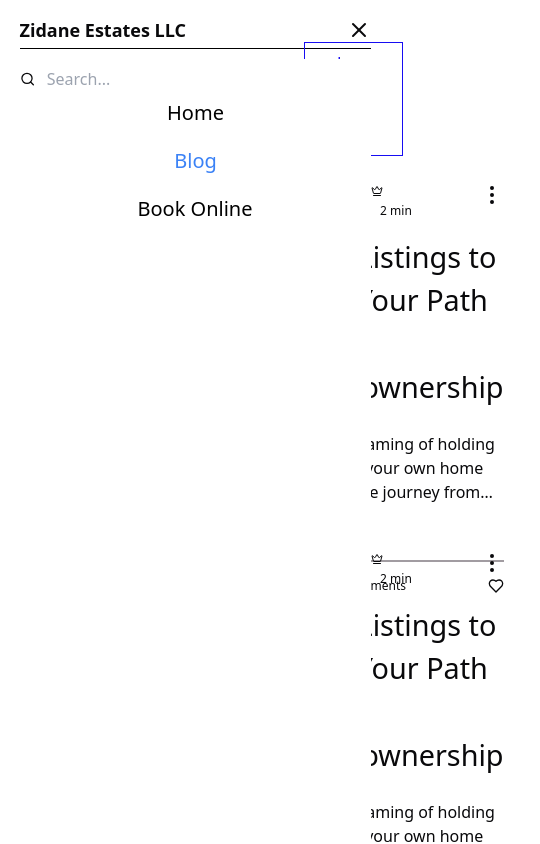
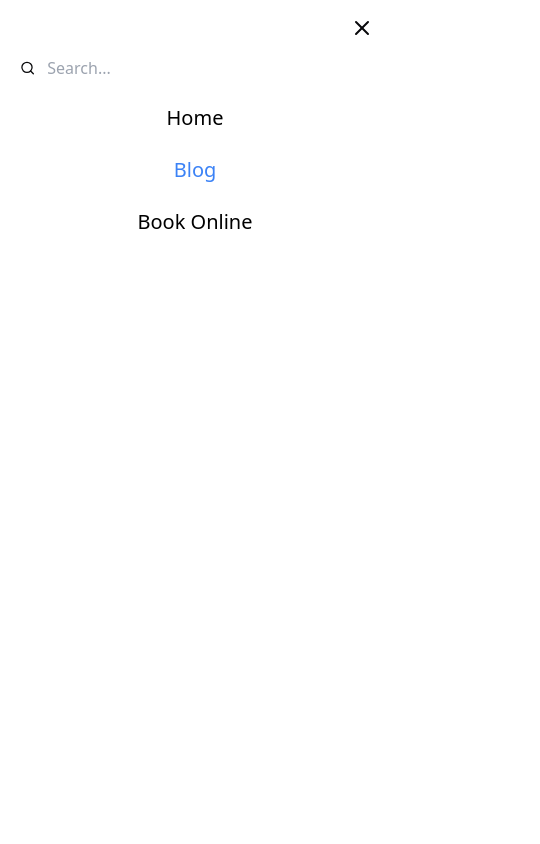
Before and after one commit to Faisal-pixel/zidane-estates-llc, a Next.js app: page /blog in a window 390 px wide. Both pictures are taken after a click on the element 358 px from the left and 30 px from the top of the page. Shown: the top 844 px of the page, 540 px wide, since content can reach past the window. Built offline with nearby package versions, Linux system fonts and the light colour scheme.

Commit message:
responsive

```diff
--- a/src/app/blog/page.tsx
+++ b/src/app/blog/page.tsx
@@ -11,11 +11,11 @@ type Props = {};
 const page = (props: Props) => {
   const [heart, setHeart] = useState(false);
   return (
-    <section id="all-posts" className="mx-[14rem]">
-      <div className="flex justify-between px-5 h-[5rem]">
+    <section id="all-posts" className="md:mx-[14rem]">
+      <div className="flex justify-between px-5 py-2 bg-[rgb(23,13,242)]">
         <div className="w-auto">
           <div className="h-full flex items-center">
-            <span>All Posts</span>
+            <span className="text-white">Blog</span>
           </div>
         </div>
 
@@ -24,16 +24,16 @@ const page = (props: Props) => {
             href=""
             className="inline-block px-8 py-2 border border-[rgb(23,13,242)]"
           >
-            <span className="text-[rgb(23,13,242)]">Log in/ Sign Up</span>
+            <span className="text-white md:text-[rgb(23,13,242)]">Log in/ Sign Up</span>
           </Link>
         </div>
       </div>
 
       <div className="">
-        <div className="flex flex-col gap-y-7 mt-5 w-[90%] mx-auto">
+        <div className="flex flex-col gap-y-7 md:mt-5 md:w-[90%] md:mx-auto">
           {[1, 2, 3].map((_, index) => (
-            <div className="flex max-h-[21.25rem]">
-              <div className="basis-1/2">
+            <div className="flex flex-col md:max-h-[21.25rem] md:flex-row">
+              <div className="basis-1/2 h-10">
                 <Image
                   src={KeyImg}
                   alt="form-listings-to-key-img"
--- a/src/app/book-online/page.tsx
+++ b/src/app/book-online/page.tsx
@@ -37,13 +37,13 @@ export default function BookOnline() {
   ];
 
   return (
-    <div className="mx-[278px]">
+    <div className="w-[80%] mx-auto md:w-full md:mx-[278px]">
       <div className="container mx-auto py-12">
-        <h1 className="text-3xl font-bold text-center mb-10">Our Services</h1>
+        <h1 className="text-3xl text-center mb-10">Our Services</h1>
 
         <div className="grid md:grid-cols-3 sm:grid-cols-1 gap-8">
           {services.map((service) => (
-            <div key={service.id} className="bg-white rounded-lg shadow-md overflow-hidden">
+            <div key={service.id} className="bg-white border border-gray-400 shadow-md overflow-hidden">
               <Image
                 src={service.image}
                 alt={service.title}
--- a/src/app/layout.tsx
+++ b/src/app/layout.tsx
@@ -27,7 +27,7 @@ export default function RootLayout({
   return (
     <html lang="en">
       <body
-        className={`max-w-[90%] mx-auto pt-4`}
+        className={`md:max-w-[90%] mx-auto pt-4`}
       >
         <Navbar />
         {children}
--- a/src/app/page.tsx
+++ b/src/app/page.tsx
@@ -30,7 +30,7 @@ const cards: LCard[] = [
   },
 ];
 
-const headingTextStyle = "pl-[0.7rem] mt-16 mb-14 text-[64px]";
+const headingTextStyle = "text-[40px] text-center pl-[0.7rem] mt-16 mb-14 md:text-[64px] md:text-left";
 
 export default function Home() {
   return (
--- a/src/components/Footer.tsx
+++ b/src/components/Footer.tsx
@@ -1,7 +1,7 @@
 export default function Footer() {
   return (
-    <footer className="bg-white py-10 mb-14 mr-32 mt-12">
-      <div className="container mx-auto flex flex-col md:flex-row justify-between items-start">
+    <footer className="bg-white py-10 mb-14 mt-12 mx-4 md:mx-0 md:mr-32">
+      <div className="container mx-auto flex flex-col  md:flex-row justify-between md:items-start">
         {/* Left Section */}
         <div>
           <h2 className="text-3xl font-normal mb-4">ZIDANE ESTATES LLC</h2>
--- a/src/components/LatestNewsAndInsight.tsx
+++ b/src/components/LatestNewsAndInsight.tsx
@@ -14,7 +14,7 @@ const LatestNewsAndInsight = ({ cards, headingTextStyle }: Props) => {
         <h2 className="">LATEST NEWS & INSIGHTS</h2>
       </div>
 
-      <div className="flex gap-x-6">
+      <div className="flex flex-col space-y-6 md:space-y-0 md:gap-x-6 md:flex-row">
         {cards.map((card, index) => (
           <LCards key={index} {...card} />
         ))}
--- a/src/components/Navbar.tsx
+++ b/src/components/Navbar.tsx
@@ -2,7 +2,7 @@
 import { Menu, Search, X } from "lucide-react";
 import Link from "next/link";
 import { usePathname } from "next/navigation";
-import React, { useState } from "react";
+import React from "react";
 
 // type Props = {
 //     links: string[]
@@ -16,23 +16,16 @@ const navItems = [
 
 const Navbar = () => {
   const pathname = usePathname();
-  const [isOpen, setIsOpen] = useState(false);
+  const [isOpen, setIsOpen] = React.useState(false);
   return (
     <>
-      <nav className="">
+      <nav className="hidden md:block">
         <div className="flex justify-between items-center">
           <div>
             <h1 className="text-lg font-bold">Zidane Estates LLC</h1>
           </div>
-          <div
-            onClick={() => setIsOpen(!isOpen)}
-            className="cursor-pointer z-30 md:hidden"
-          >
-            {!isOpen ? <Menu /> : <X />}
-          </div>
 
-          {/* MEDIUM SCREEN AND ABOVE */}
-          <div className="hidden space-x-5 md:flex">
+          <div className="flex space-x-5">
             <ul className="flex space-x-7 self-center">
               {navItems.map((item) => (
                 <li key={item.href}>
@@ -61,22 +54,36 @@ const Navbar = () => {
         <div className="mb-[10px] border-t border-black mt-1" />
       </nav>
 
-        <nav className={`max-w-[90%] mx-auto fixed flex flex-col z-20 h-full w-full bg-white transform transition-all duration-500 -translate-y-[150%] opacity-0 ${isOpen && "translate-y-0 opacity-100"}  md:hidden"`}>
-          {
-            isOpen && (
-              <div className="">
-                <div className="relative flex">
+      <nav className="flex mx-4 justify-between md:mx-0 md:hidden">
+        <div>
+          <h1 className="text-lg font-bold">Zidane Estates LLC</h1>
+        </div>
+        <div
+          onClick={() => setIsOpen(!isOpen)}
+          className="cursor-pointer z-30 md:hidden"
+        >
+          {!isOpen ? <Menu /> : <X />}
+        </div>
+      </nav>
+
+      <div
+        className={`w-full h-screen bg-white fixed top-0 left-0 transform transition-all duration-500  ${
+          isOpen ? "translate-y-0 opacity-100" : "opacity-0 -translate-y-full"
+        }`}
+      >
+        <div className="flex flex-col mt-12 mx-5 h-full">
+          <div className="relative flex">
             <Search className="w-4 h-4 self-center" />
             <input
-              className="px-3 py-2 w-full outline-none"
+              className="px-3 py-2 outline-none w-full"
               type="search"
               placeholder="Search..."
             />
           </div>
-          <div>
-            <ul className="flex flex-col items-center space-y-5">
+
+          <ul className="flex flex-col self-center mt-4 gap-y-6">
               {navItems.map((item) => (
-                <li key={item.href} className="text-xl">
+                <li key={item.href} className="text-center text-xl">
                   <Link
                     href={item.href}
                     passHref
@@ -89,11 +96,8 @@ const Navbar = () => {
                 </li>
               ))}
             </ul>
-          </div>
-              </div>
-            )
-          }
-        </nav>
+        </div>
+      </div>
     </>
   );
 };
--- a/src/components/lCards.tsx
+++ b/src/components/lCards.tsx
@@ -21,9 +21,9 @@ const LCards = ({
 }: Props) => {
     const [heart, setHeart] = useState(false);
   return (
-    <div className="border basis-1/3 border-blue-500">
+    <div className="border basis-1/3 border-blue-500 sm:mx-24 md:mx-0">
       <div className="flex gap-x-6">
-        <Image src={imageUrl} alt={alt} width={443} height={443} />
+        <Image src={imageUrl} className="w-full" alt={alt} width={443} height={443} />
       </div>
 
       <div className="flex flex-col px-6 pt-7 pb-6">
--- a/src/components/schedule_consulation/differentTypes.tsx
+++ b/src/components/schedule_consulation/differentTypes.tsx
@@ -1,6 +1,15 @@
 import Link from "next/link";
 import React from "react";
 import CustomBlueButton from "../ui/CustomBlueButton";
+import {
+  Card,
+  CardContent,
+  CardDescription,
+  CardFooter,
+  CardHeader,
+  CardTitle,
+} from "@/components/ui/card";
+import { Button } from "@/components/ui/button";
 
 type Props = {
   type: string;
@@ -8,9 +17,41 @@ type Props = {
   price: string;
 };
 
-const DifferentTypes = ({type, to, price}: Props) => {
+const DifferentTypesSmall = ({ type, to, price }: Props) => {
   return (
-    <div className="py-8 flex justify-between border-t border-b border-blue-400">
+    <>
+      <Card className="sm:hidden mb-4 rounded-none border-2 border-blue-400">
+        <CardHeader>
+          <CardTitle>
+            <Link
+              href={to}
+              className="hover:text-gray-500 transition-colors duration-500 text-xl font-normal"
+            >
+              <p className="text-inherit basis-[70%]">{type}</p>
+            </Link>
+            <div className="mt-5 border-t border-gray-400" />
+          </CardTitle>
+          <CardDescription>
+            <p className="font-normal text-lg">{price}</p>
+          </CardDescription>
+        </CardHeader>
+        {/* <CardContent>
+          <p>Card Content</p>
+        </CardContent> */}
+        <CardFooter className="flex items-center justify-center">
+          <Button className="w-full bg-blue-600 text-white rounded-none" asChild>
+            <Link href="/login">Book Now</Link>
+          </Button>
+        </CardFooter>
+      </Card>
+    </>
+  );
+};
+
+const DifferentTypes = ({ type, to, price }: Props) => {
+  return (
+    <>
+      <div className="hidden py-8 justify-between border-t border-b border-blue-400 sm:flex">
         <div className="flex justify-between basis-[90%] text-2xl">
           <Link
             href={to}
@@ -24,6 +65,9 @@ const DifferentTypes = ({type, to, price}: Props) => {
           <CustomBlueButton to={to} children="Book Now" />
         </div>
       </div>
+
+      <DifferentTypesSmall type={type} to={to} price={price} />
+    </>
   );
 };
 
```
Lines whose indentation alone changed are shown as unchanged.
